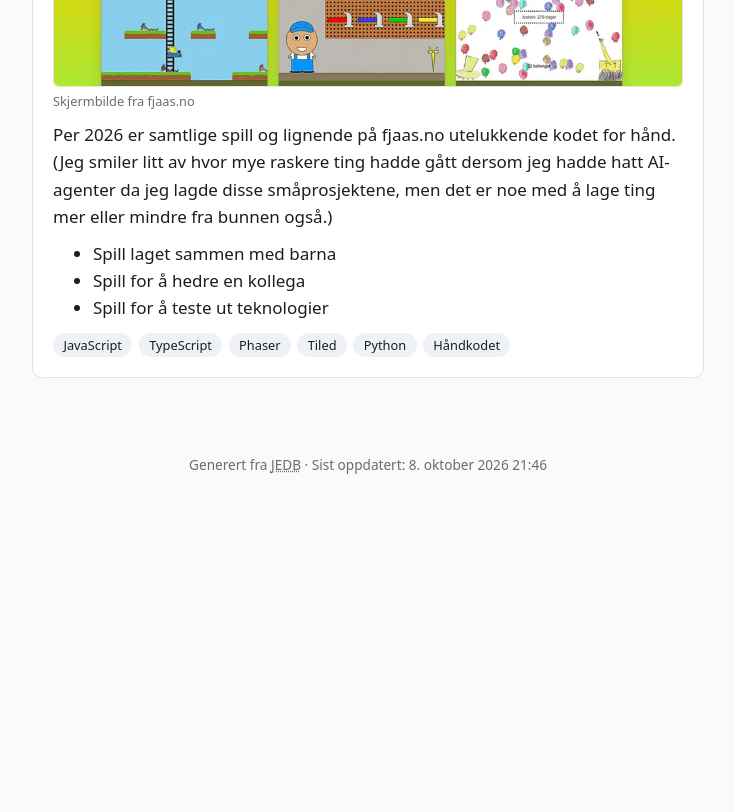
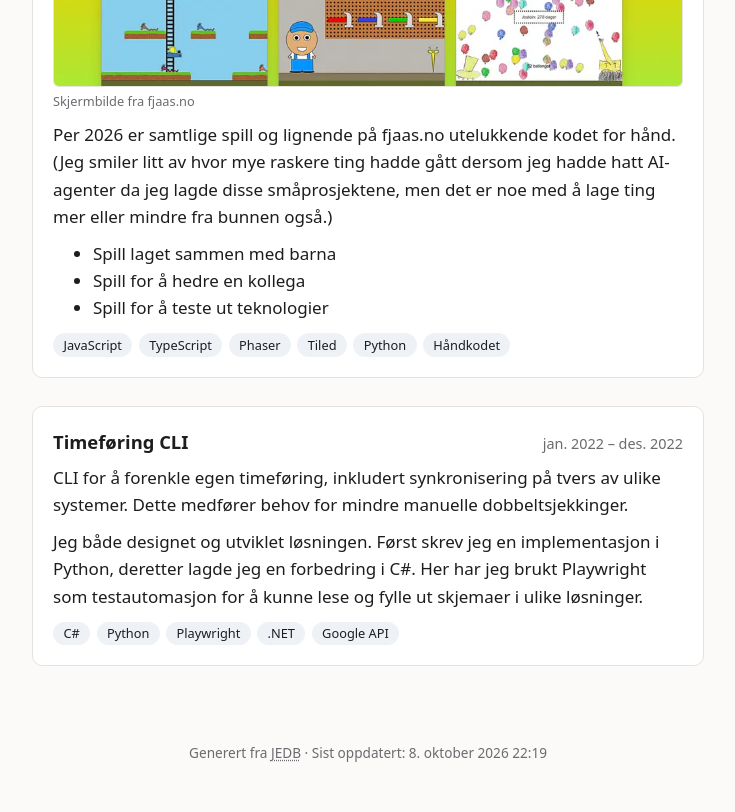
Before and after one commit to jostein-skaar/josteinskaar-no, a plain HTML site: page index.html in a window 1280 px wide. Shown: the part 3219-4031 px from the top of the page, without its empty margins (272-1007 px from the left). Before the commit the page ends 3743 px from the top, so only its background shows below. Drawn offline with Linux system fonts and the light colour scheme.

Commit message:
deploy: 33e27e75f348badc0fbbfdae12745f1e9636839b

```diff
--- a/index.html
+++ b/index.html
@@ -171,8 +171,20 @@
 
         <ul class="tags"><li>JavaScript</li><li>TypeScript</li><li>Phaser</li><li>Tiled</li><li>Python</li><li>Håndkodet</li></ul>
       </article>
+      <article class="card">
+        <header>
+          <h3>Timeføring CLI</h3>
+          <time>jan. 2022 – des. 2022</time>
+        </header>
+        <p class="lead">CLI for å forenkle egen timeføring, inkludert synkronisering på tvers av ulike systemer. Dette medfører behov for mindre manuelle dobbeltsjekkinger.</p>
+
+        <div class="body"><p>Jeg både designet og utviklet løsningen. Først skrev jeg en implementasjon i Python, deretter lagde jeg en forbedring i C#. Her har jeg brukt Playwright som testautomasjon for å kunne lese og fylle ut skjemaer i ulike løsninger.</p>
+</div>
+
+        <ul class="tags"><li>C#</li><li>Python</li><li>Playwright</li><li>.NET</li><li>Google API</li></ul>
+      </article>
       </section>
     </main>
-    <footer class="muted">Generert fra <abbr tabindex="0" data-tip="Jostein's Everything Database">JEDB</abbr> · Sist oppdatert: 8. oktober 2026 21:46</footer>
+    <footer class="muted">Generert fra <abbr tabindex="0" data-tip="Jostein's Everything Database">JEDB</abbr> · Sist oppdatert: 8. oktober 2026 22:19</footer>
   </body>
 </html>
```
